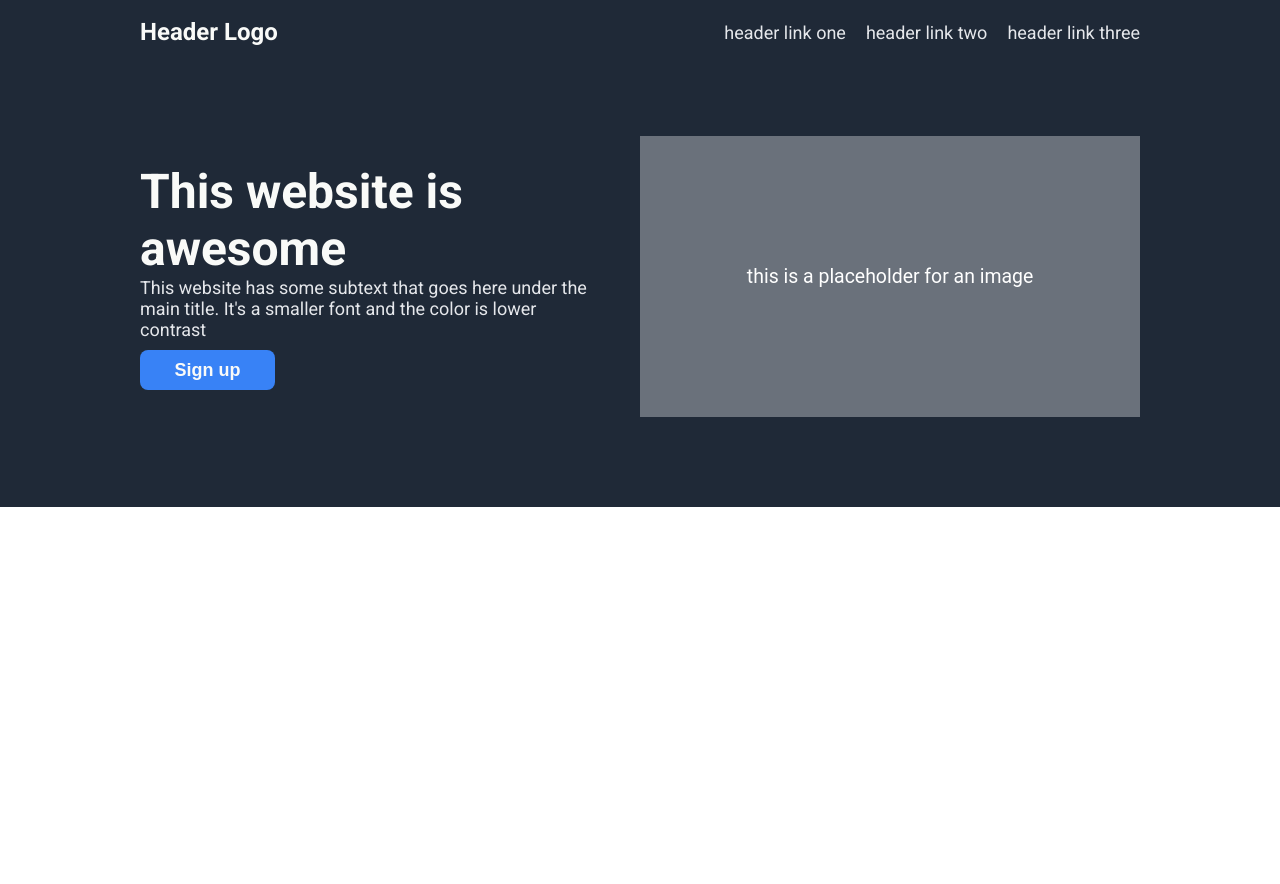
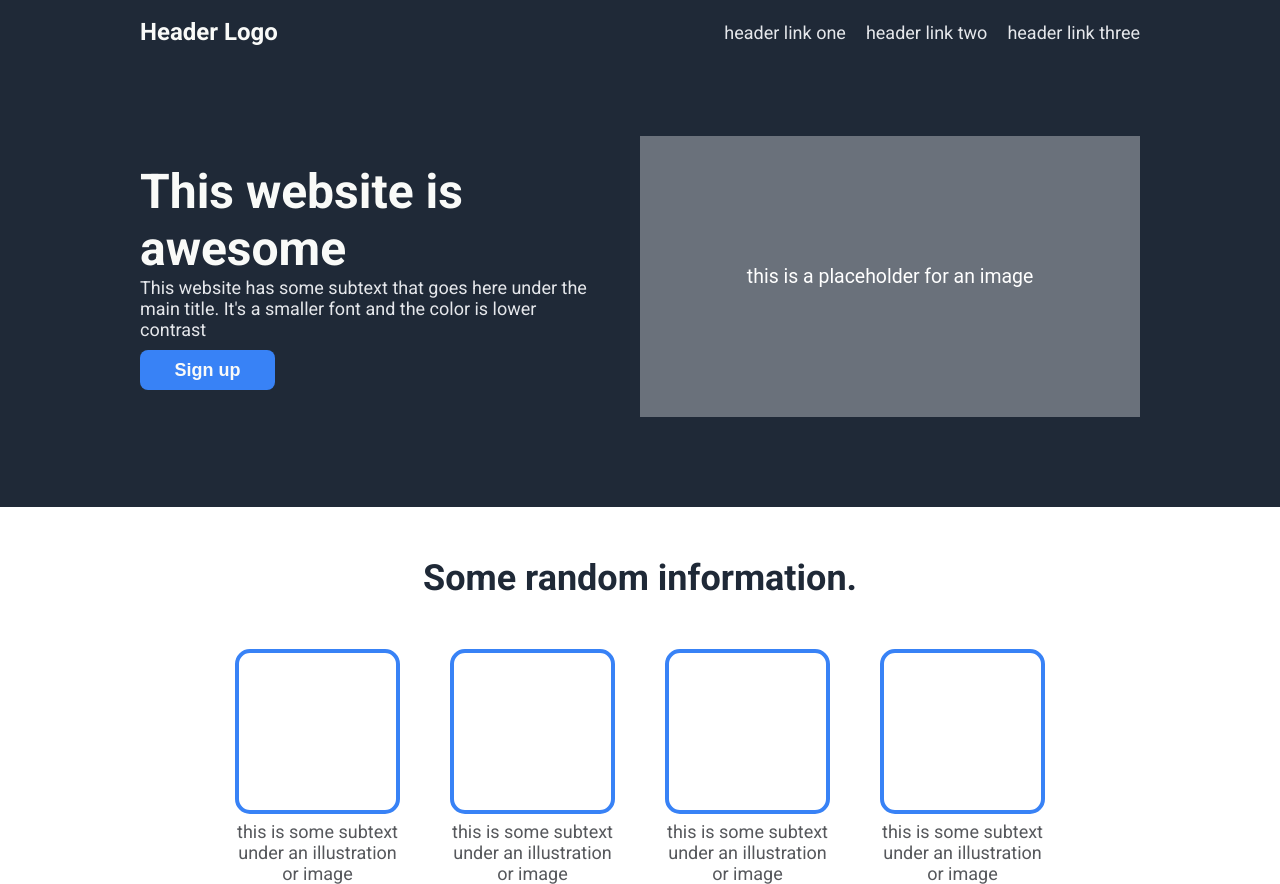
Before and after one commit to JamahlBoykin/odin-landing-page, a plain HTML site: page index.html in a window 1280 px wide. Before the commit the page ends 800 px from the top, so only its background shows below. Drawn offline with Linux system fonts and the light colour scheme.

Commit message:
Create and style the images section

```diff
--- a/index.html
+++ b/index.html
@@ -33,5 +33,29 @@
         </div>
       </div>
     </div>
+
+    <div class="container-3">
+      <div class="section">
+        <h1>Some random information.</h1>
+        <div class="boxes">
+          <div class="box">
+            <div></div>
+            <p>this is some subtext under an illustration or image</p>
+          </div>
+          <div class="box">
+            <div></div>
+            <p>this is some subtext under an illustration or image</p>
+          </div>
+          <div class="box">
+            <div></div>
+            <p>this is some subtext under an illustration or image</p>
+          </div>
+          <div class="box">
+            <div></div>
+            <p>this is some subtext under an illustration or image</p>
+          </div>
+        </div>
+      </div>
+    </div>
   </body>
 </html>
--- a/styles.css
+++ b/styles.css
@@ -11,6 +11,10 @@ a {
 ul {
     list-style-type: none;
     padding: 0;
+    margin: 0;
+}
+
+p {
     margin: 0;
 }
 
@@ -109,3 +113,47 @@ ul {
     flex-shrink: 1;
     height: fit-content;
 }
+
+
+
+
+
+.container-3 .section {
+}
+
+.container-3 h1 {
+    color: #1F2937;
+    font-size: 36px;
+    font-weight: 800;
+    text-align: center;
+    margin: 50px 0px;
+}
+
+.container-3 .boxes {
+    display: flex;
+    justify-content: center;
+    flex-wrap: wrap;
+    gap: 50px;
+}
+
+.container-3 .box {
+    display: flex;
+    flex-direction: column;
+    align-items: center;
+    text-align: center;
+    flex-basis: 165px;
+    gap: 7px;
+}
+
+.container-3 .box div {
+    height: 165px;
+    width: 165px;
+    border: 4px solid #3882F6;
+    border-radius: 15px;
+    box-sizing: border-box;
+}
+
+.container-3 .box p {
+    color: #56585C;
+    font-size: 18px;
+}
```
